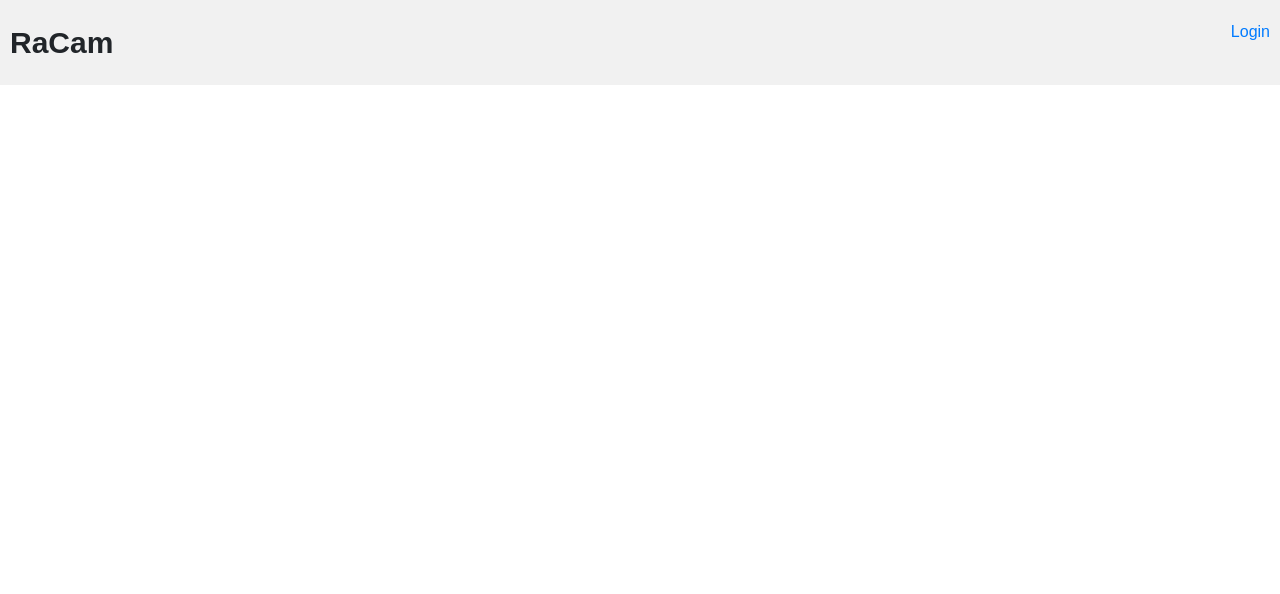
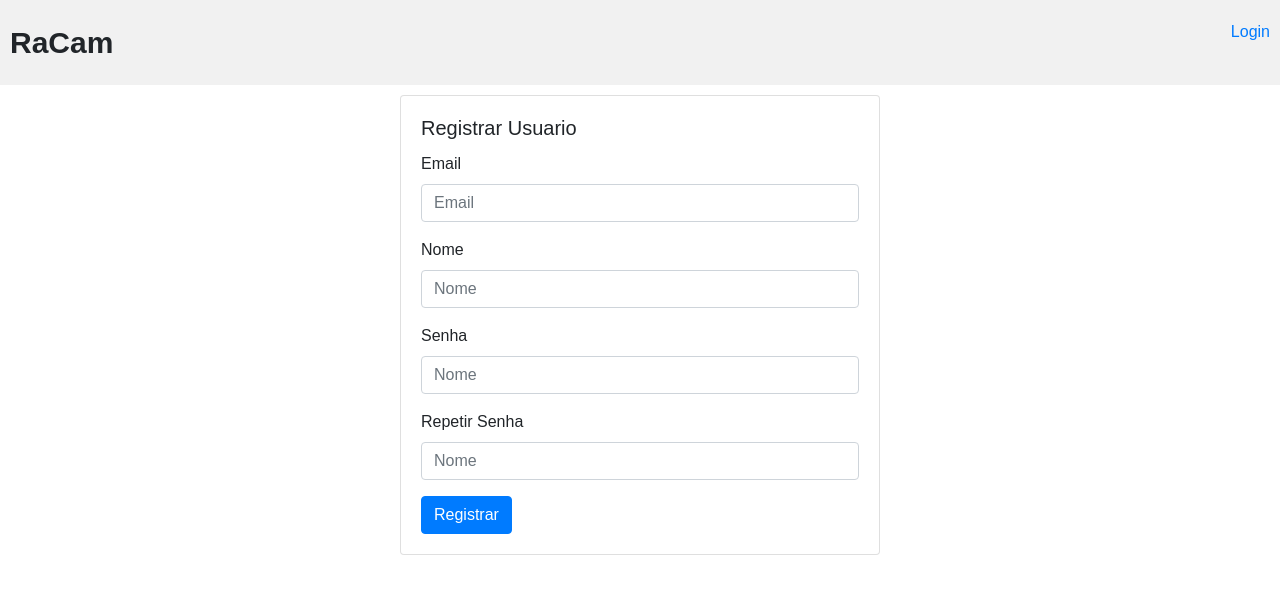
Before and after one commit to PedroBrandalise/racam_frontend, a React (Create React App) app: page /registeruser in a window 1280 px wide. Shown: the top 594 px of the page. Built offline with nearby package versions, Linux system fonts and the light colour scheme; a web font is replaced by a local one.

Commit message:
criação de registro de usuarios

```diff
--- a/src/pages/Login.js
+++ b/src/pages/Login.js
@@ -10,7 +10,8 @@ class Login extends Component {
 
     state ={
         email: '',
-        password: ''
+        password: '',
+        // responseState: ''
     }
 
     handleChange = e =>{
@@ -20,17 +21,22 @@ class Login extends Component {
     handleSubmit = async e=>{
         e.preventDefault();
 
-        let resp = ''
         console.log(this.state.email)
 
-        await api
-            .post('login', {
-                email: this.state.email,
-                password: this.state.password
-            })
-            .then(response => ( resp =response))
+        api
+            .post('login',
+            `{"email": "${this.state.email}",
+              "password": "${this.state.password}"
+            }`)
+            // .post('login', this.state)
+            .then(function(response){
+                console.log(response.data)
+                console.log('salvo com sucesso')
+              });
 
-            console.log(resp)
+
+            // console.log(resposta)
+
     }
 
     render (){
--- /dev/null
+++ b/src/pages/RegisterUser.css
@@ -0,0 +1,15 @@
+#msgSenhasDiferentes{
+    display: none;
+    text-align: center;
+    /* color: white;
+    border: 2px solid #ef5350;
+    border-radius: 5px;
+    margin-bottom: 5%;
+    background-color: #ef5350;*/
+}
+
+#fieldRepeat{
+    /* border-bottom: 2px solid #ef5350; */
+
+
+}
--- /dev/null
+++ b/src/pages/RegisterUser.js
@@ -0,0 +1,95 @@
+import React, { Component} from 'react'
+import Card from 'react-bootstrap/Card';
+import Form from 'react-bootstrap/Form';
+import Button from 'react-bootstrap/Button';
+import './RegisterUser.css'
+
+
+class RegisterUser extends Component {
+
+    state ={
+        password : "",
+        repeatPassword : ""
+    }
+
+    handleRepeatPassword = e => {
+        let repeat = e.target.value
+        let x = document.getElementById ("msgSenhasDiferentes");
+
+        let inputField = document.getElementById ("fieldRepeat")
+        // let x= React.findDOMNode(this.refs.msgSenhasDiferentes)
+        if (this.state.password !== repeat){
+            // alert("As senhas não são iguais\n"+x.style.display )
+            x.style.display = "block"
+            inputField.style.borderBottom = "2px solid #ef5350"
+
+        }else{
+            x.style.display = "none"
+            inputField.style.borderBottom = ""
+        }
+
+
+
+    }
+
+    handlePassword = e => {
+        this.setState({password: e.target.value})
+
+    }
+
+
+    render (){
+        return(
+            <div>
+            <Card  className="cardLogin" style={{width:'30rem'}}>
+
+            <Card.Body>
+                <Card.Title>Registrar Usuario</Card.Title>
+                <Card.Text>
+                <Form>
+                    <Form.Group controlId="formBasicEmail">
+                        <Form.Label>Email</Form.Label>
+                        <Form.Control type="text" placeholder="Email" />
+
+                    </Form.Group>
+
+                    <Form.Group controlId="formBasicPassword">
+                        <Form.Label>Nome</Form.Label>
+                        <Form.Control type="text" placeholder="Nome" />
+                    </Form.Group>
+
+                    <Form.Group controlId="formBasicPassword">
+                        <Form.Label>Senha</Form.Label>
+                        <Form.Control type="password" placeholder="Nome" onChange = {this.handlePassword}/>
+                    </Form.Group>
+
+
+                    <Form.Group controlId="formBasicPassword" id='fieldRepeat'>
+                        <Form.Label>Repetir Senha</Form.Label>
+                        <Form.Control type="password" placeholder="Nome" onBlur={this.handleRepeatPassword} />
+                    </Form.Group>
+                    <div id='msgSenhasDiferentes' >
+                        <span id = ""> As senhas não são iguais! </span>
+
+
+                    </div>
+
+                    <Button variant="primary" type="submit">
+                        Registrar
+                    </Button>
+                    </Form>
+
+                </Card.Text>
+
+            </Card.Body>
+        </Card>
+
+            </div>
+        );
+    }
+
+
+}
+
+
+export default RegisterUser;
--- a/src/routes.js
+++ b/src/routes.js
@@ -4,6 +4,7 @@ import { Switch, Route} from 'react-router'
 import Photos from './pages/Photos'
 import Login from './pages/Login'
 import RegisterCam from './pages/RegisterCam'
+import RegisterUser from './pages/RegisterUser'
 import Cameras from './pages/Cameras'
 
 
@@ -13,7 +14,9 @@ function Routes (){
             <Route path= '/' exact component ={Photos} />
             <Route path ='/login' component={Login} />
             <Route path ='/cameras' component={Cameras} />
-            <Route path ='/register' component={RegisterCam} />
+            <Route path ='/registercam' component={RegisterCam} />
+            <Route path ='/registeruser' component={RegisterUser} />
+
         </Switch>
 
 
--- a/src/services/api.js
+++ b/src/services/api.js
@@ -1,7 +1,7 @@
 import axios from 'axios';
 
 const api = axios.create({
-    baseURL: 'http://locahost:8080'
+    baseURL: 'http://localhost:8080'
 });
 
 export default api;
```
